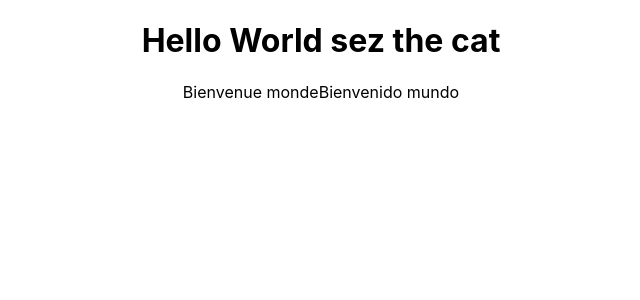
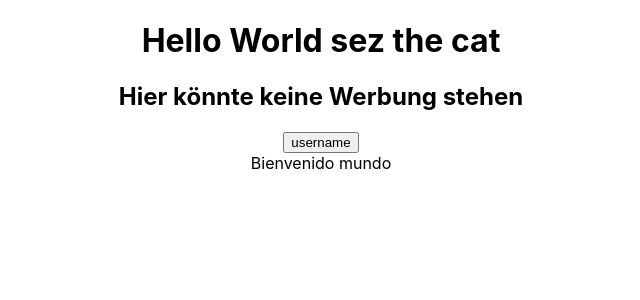
Before and after one commit to OliverSchultz/capstone-project, a React (Create React App) app: page / in a window 1280 px wide. Shown: the top 300 px of the page, without its empty margins (319-959 px from the left). Built offline with nearby package versions, Linux system fonts and the light colour scheme.

Commit message:
Insert Buitoni Component

```diff
--- a/src/components/Body.js
+++ b/src/components/Body.js
@@ -1,3 +1,10 @@
+import Button from "./Button";
+
 export default function Body() {
-	return "Bienvenue monde";
+	return (
+		<div>
+			<h2>Hier könnte keine Werbung stehen</h2>
+			<Button />
+		</div>
+	);
 }
--- /dev/null
+++ b/src/components/Button.js
@@ -0,0 +1,3 @@
+export default function Button() {
+	return <button onClick>username</button>;
+}
```
Also changed, not shown: 1 other file (tests, documents, lock files or other folders).
